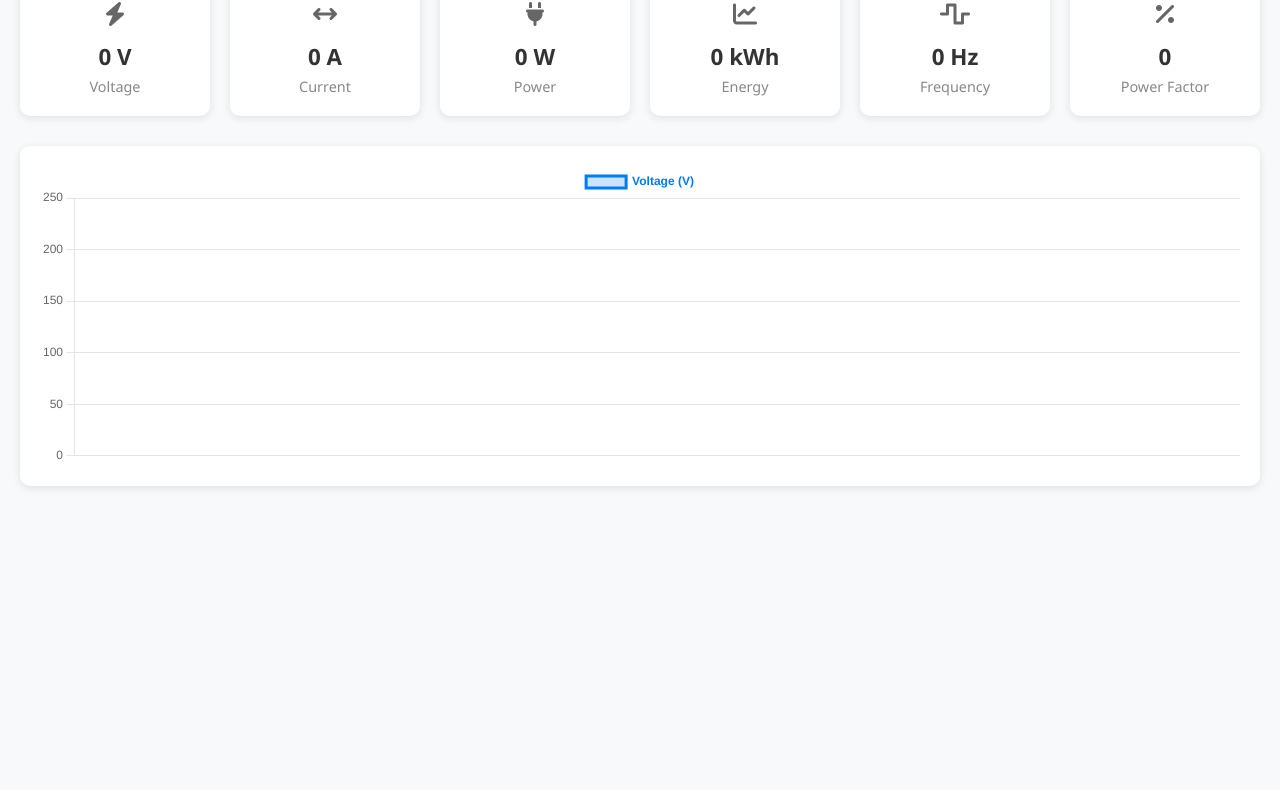
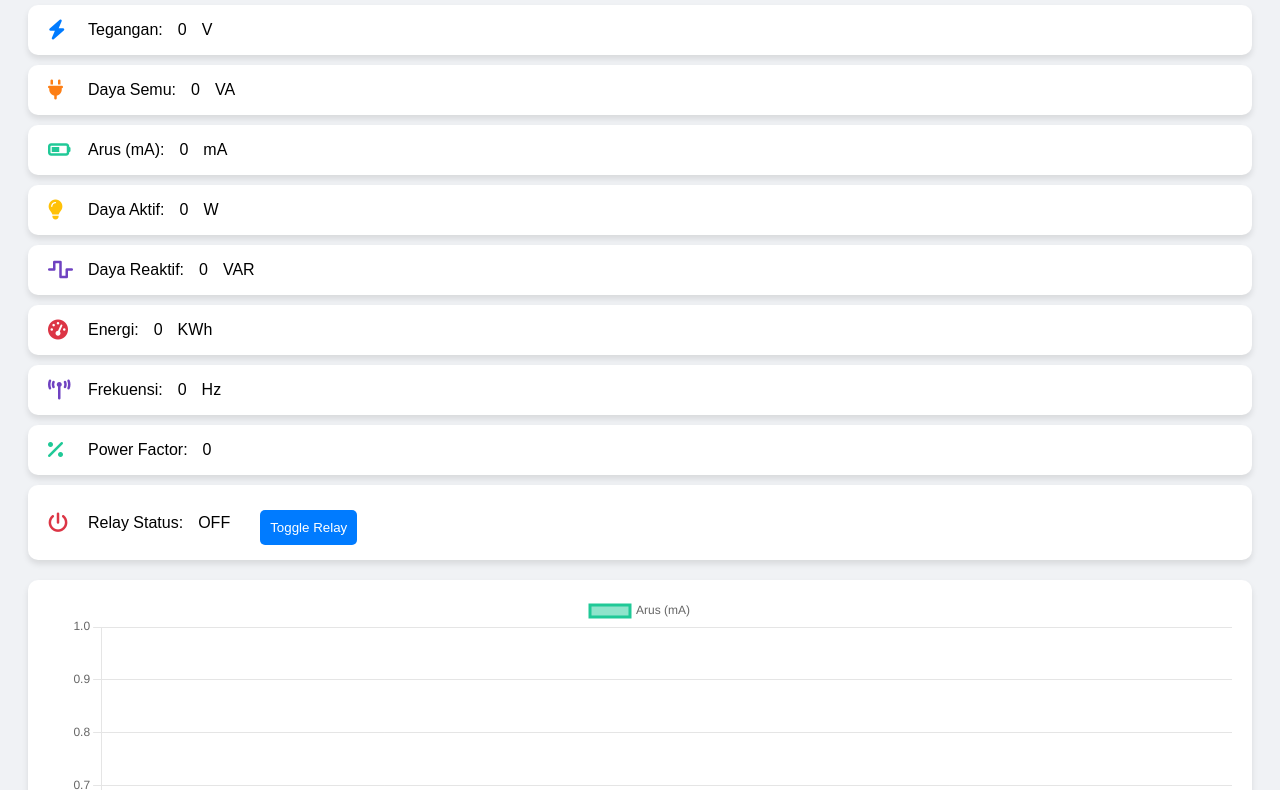
Before and after one commit to Damanani/smarthome, a plain HTML site: page index.html in a window 1280 px wide. Shown: the part 102-892 px from the top of the page. Before the commit the page ends 800 px from the top, so only its background shows below. Drawn offline with nearby package versions, Linux system fonts and the light colour scheme; no server answers.

Commit message:
Update index.html

```diff
--- a/index.html
+++ b/index.html
@@ -1,135 +1,127 @@
 <!DOCTYPE html>
-<html lang="id">
+<html>
   <head>
-    <meta charset="UTF-8" />
+    <title>Monitoring Energi Listrik</title>
     <meta name="viewport" content="width=device-width, initial-scale=1" />
-    <title>ESP32 Power Monitor</title>
+    <script src="https://www.gstatic.com/firebasejs/9.6.10/firebase-app-compat.js"></script>
+    <script src="https://www.gstatic.com/firebasejs/9.6.10/firebase-database-compat.js"></script>
+    <script src="https://cdn.jsdelivr.net/npm/chart.js"></script>
     <link
       rel="stylesheet"
-      href="https://cdnjs.cloudflare.com/ajax/libs/font-awesome/6.4.0/css/all.min.css"
+      href="https://cdnjs.cloudflare.com/ajax/libs/font-awesome/6.5.0/css/all.min.css"
     />
-    <script src="https://cdn.jsdelivr.net/npm/chart.js"></script>
-
     <style>
       body {
-        font-family: "Segoe UI", Tahoma, Geneva, Verdana, sans-serif;
-        background: #f8f9fa;
-        margin: 0;
+        font-family: Arial, sans-serif;
         padding: 20px;
+        background-color: #f0f2f5;
+      }
+      h1 {
+        text-align: center;
         color: #333;
+        margin-bottom: 20px;
       }
-
-      header {
+      .card {
+        background: white;
+        padding: 15px 20px;
+        margin: 10px 0;
+        border-radius: 10px;
+        box-shadow: 0 4px 6px rgba(0, 0, 0, 0.1);
         display: flex;
         align-items: center;
-        gap: 10px;
-        font-size: 1.8rem;
-        font-weight: bold;
-        color: #333;
-        margin-bottom: 25px;
+        gap: 15px;
+        font-size: 16px;
       }
-      header i {
-        color: #ff4c4c;
+      .icon {
+        font-size: 20px;
+        width: 25px;
       }
-
-      .grid {
-        display: grid;
-        grid-template-columns: repeat(auto-fit, minmax(150px, 1fr));
-        gap: 20px;
-        margin-bottom: 30px;
+      .blue {
+        color: #007bff;
       }
-
-      .card {
-        background: #fff;
+      .green {
+        color: #28a745;
+      }
+      .orange {
+        color: #fd7e14;
+      }
+      .purple {
+        color: #6f42c1;
+      }
+      .red {
+        color: #dc3545;
+      }
+      .teal {
+        color: #20c997;
+      }
+      .yellow {
+        color: #ffc107;
+      }
+      .relay-btn {
+        margin-top: 10px;
+        padding: 10px;
+        border: none;
+        background-color: #007bff;
+        color: white;
+        border-radius: 5px;
+        cursor: pointer;
+      }
+      #chartContainer {
+        background: white;
         border-radius: 10px;
-        box-shadow: 0 2px 8px rgba(0, 0, 0, 0.1);
-        padding: 20px;
-        text-align: center;
-      }
-
-      .card i {
-        font-size: 1.5rem;
-        margin-bottom: 10px;
-        color: #666;
-      }
-
-      .label {
-        font-size: 0.9rem;
-        color: #888;
-        margin-top: 5px;
-      }
-
-      .value {
-        font-size: 1.4rem;
-        font-weight: bold;
-        margin-top: 5px;
-      }
-
-      .chart-container {
-        background: #fff;
-        border-radius: 10px;
-        box-shadow: 0 2px 8px rgba(0, 0, 0, 0.1);
-        padding: 20px;
-      }
-
-      canvas {
-        width: 100% !important;
-        height: 300px !important;
+        padding: 15px 20px;
+        box-shadow: 0 4px 6px rgba(0, 0, 0, 0.1);
+        margin-top: 20px;
       }
     </style>
   </head>
   <body>
-    <header>
-      <i class="fa-solid fa-plug"></i>
-      Power Monitor
-    </header>
+    <h1>🔌 Monitoring Energi Listrik</h1>
 
-    <div class="grid">
     <div class="card">
-        <i class="fa-solid fa-bolt"></i>
-        <div class="value" id="volt">0 V</div>
-        <div class="label">Voltage</div>
+      <i class="fas fa-bolt icon blue"></i> Tegangan:
+      <span id="voltage">0</span> V
     </div>
     <div class="card">
-        <i class="fa-solid fa-arrows-left-right"></i>
-        <div class="value" id="curr">0 A</div>
-        <div class="label">Current</div>
+      <i class="fas fa-plug icon orange"></i> Daya Semu:
+      <span id="apparent_power">0</span> VA
     </div>
     <div class="card">
-        <i class="fa-solid fa-plug"></i>
-        <div class="value" id="pow">0 W</div>
-        <div class="label">Power</div>
+      <i class="fas fa-battery-half icon teal"></i> Arus (mA):
+      <span id="current_mA">0</span> mA
     </div>
     <div class="card">
-        <i class="fa-solid fa-chart-line"></i>
-        <div class="value" id="ener">0 kWh</div>
-        <div class="label">Energy</div>
+      <i class="fas fa-lightbulb icon yellow"></i> Daya Aktif:
+      <span id="power">0</span> W
     </div>
     <div class="card">
-        <i class="fa-solid fa-wave-square"></i>
-        <div class="value" id="freq">0 Hz</div>
-        <div class="label">Frequency</div>
+      <i class="fas fa-wave-square icon purple"></i> Daya Reaktif:
+      <span id="reactive_power">0</span> VAR
     </div>
     <div class="card">
-        <i class="fa-solid fa-percent"></i>
-        <div class="value" id="pf">0</div>
-        <div class="label">Power Factor</div>
+      <i class="fas fa-tachometer-alt icon red"></i> Energi:
+      <span id="energy">0</span> KWh
     </div>
+    <div class="card">
+      <i class="fas fa-broadcast-tower icon purple"></i> Frekuensi:
+      <span id="frequency">0</span> Hz
+    </div>
+    <div class="card">
+      <i class="fas fa-percentage icon teal"></i> Power Factor:
+      <span id="pf">0</span>
     </div>
 
-    <div class="chart-container">
-      <canvas id="voltageChart"></canvas>
+    <div class="card">
+      <i class="fas fa-power-off icon red"></i> Relay Status:
+      <span id="relayStatus">OFF</span><br />
+      <button class="relay-btn" onclick="toggleRelay()">Toggle Relay</button>
     </div>
 
-    <!-- Firebase v9 Modular Scripts -->
-    <script type="module">
-      import { initializeApp } from "https://www.gstatic.com/firebasejs/9.6.1/firebase-app.js";
-      import {
-        getDatabase,
-        ref,
-        onValue,
-      } from "https://www.gstatic.com/firebasejs/9.6.1/firebase-database.js";
+    <div id="chartContainer">
+      <canvas id="currentChart" height="150"></canvas>
+    </div>
 
+    <script>
       const firebaseConfig = {
         apiKey: "AIzaSyAMqxkBgNXzF4aB8dk5DdcUdY8XRL-9rNI",
         authDomain: "home-25fd1.firebaseapp.com",
@@ -141,91 +133,89 @@
         measurementId: "G-G1EJP0CJH3",
       };
 
-      const app = initializeApp(firebaseConfig);
-      const db = getDatabase(app);
+      firebase.initializeApp(firebaseConfig);
+      const db = firebase.database();
+      const monitoringRef = db.ref("monitoring");
 
-      function updateValueWithUnit(id, path, unit) {
-        const dbRef = ref(db, path);
-        onValue(dbRef, (snapshot) => {
-          const data = snapshot.val();
-          const valueText = data !== null ? data : 0;
-          document.getElementById(id).innerText = `${valueText} ${unit}`;
-        });
-      }
-
-      updateValueWithUnit("volt", "monitoring/voltage", "V");
-      updateValueWithUnit("curr", "monitoring/current", "A");
-      updateValueWithUnit("pow", "monitoring/power", "W");
-      updateValueWithUnit("ener", "monitoring/energy", "kWh");
-      updateValueWithUnit("freq", "monitoring/frequency", "Hz");
-      updateValueWithUnit("pf", "monitoring/pf", "");
-
-      // Chart.js setup
-      const ctx = document.getElementById("voltageChart").getContext("2d");
-      const maxDataPoints = 30;
-      const voltageData = {
-        labels: [],
+      // Setup Chart.js grafik arus
+      const ctx = document.getElementById("currentChart").getContext("2d");
+      const currentData = {
+        labels: [], // timestamps atau counter
         datasets: [
           {
-            label: "Voltage (V)",
+            label: "Arus (mA)",
+            backgroundColor: "rgba(32, 201, 151, 0.5)",
+            borderColor: "#20c997",
+            fill: true,
             data: [],
-            borderColor: "#007bff",
-            backgroundColor: "rgba(0,123,255,0.2)",
-            fill: true,
             tension: 0.3,
-            pointRadius: 2,
           },
         ],
       };
-
-      const config = {
+      const currentChart = new Chart(ctx, {
         type: "line",
-        data: voltageData,
+        data: currentData,
         options: {
+          responsive: true,
           animation: false,
-          responsive: true,
-          maintainAspectRatio: false,
           scales: {
             x: {
-              display: false,
+              display: true,
+              title: { display: true, text: "Waktu" },
             },
             y: {
               beginAtZero: true,
-              suggestedMax: 250,
+              title: { display: true, text: "Arus (mA)" },
             },
           },
           plugins: {
             legend: {
               display: true,
               position: "top",
-              labels: {
-                color: "#007bff",
-                font: { weight: "bold" },
             },
           },
         },
-        },
-      };
+      });
 
-      const voltageChart = new Chart(ctx, config);
+      monitoringRef.on("value", (snapshot) => {
+        const data = snapshot.val();
 
-      const voltageRef = ref(db, "monitoring/voltage");
-      onValue(voltageRef, (snapshot) => {
-        const voltage = snapshot.val();
+        document.getElementById("voltage").textContent = data.voltage ?? "0";
+        document.getElementById("apparent_power").textContent =
+          data.apparent_power ?? "0";
+        document.getElementById("current_mA").textContent =
+          data.current_mA ?? "0";
+        document.getElementById("power").textContent = data.power ?? "0";
+        document.getElementById("energy").textContent = data.energy ?? "0";
+        document.getElementById("frequency").textContent =
+          data.frequency ?? "0";
+        document.getElementById("pf").textContent = data.pf ?? "0";
+        document.getElementById("relayStatus").textContent = data.relay
+          ? "ON"
+          : "OFF";
+        document.getElementById("reactive_power").textContent =
+          data.reactive_power ?? "0";
+
+        // Update grafik arus
         const now = new Date();
         const timeLabel = now.toLocaleTimeString();
 
-        if (voltage !== null) {
-          if (voltageData.labels.length >= maxDataPoints) {
-            voltageData.labels.shift();
-            voltageData.datasets[0].data.shift();
+        // Batasi data maksimum 30 poin
+        if (currentData.labels.length >= 30) {
+          currentData.labels.shift();
+          currentData.datasets[0].data.shift();
         }
-          voltageData.labels.push(timeLabel);
-          voltageData.datasets[0].data.push(voltage);
+        currentData.labels.push(timeLabel);
+        currentData.datasets[0].data.push(Number(data.current_mA) || 0);
+        currentChart.update();
+      });
 
-          voltageChart.update();
+      function toggleRelay() {
+        monitoringRef.child("relay").once("value", (snapshot) => {
+          const currentStatus = snapshot.val();
+          monitoringRef.update({ relay: !currentStatus });
+        });
       }
-      });
     </script>
   </body>
 </html>
```
Lines whose indentation alone changed are shown as unchanged.
